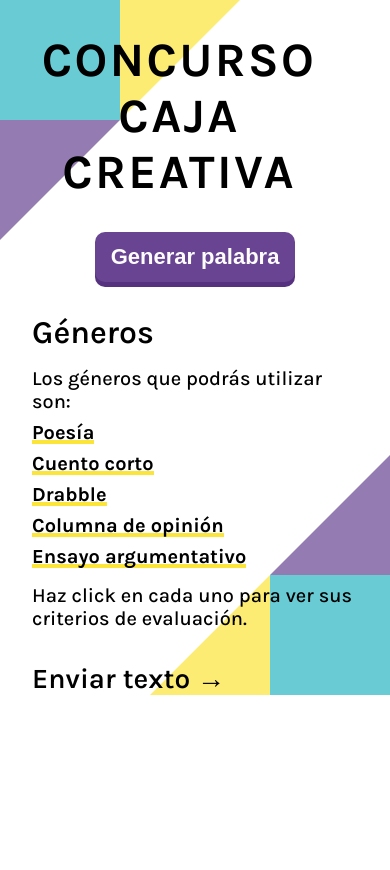
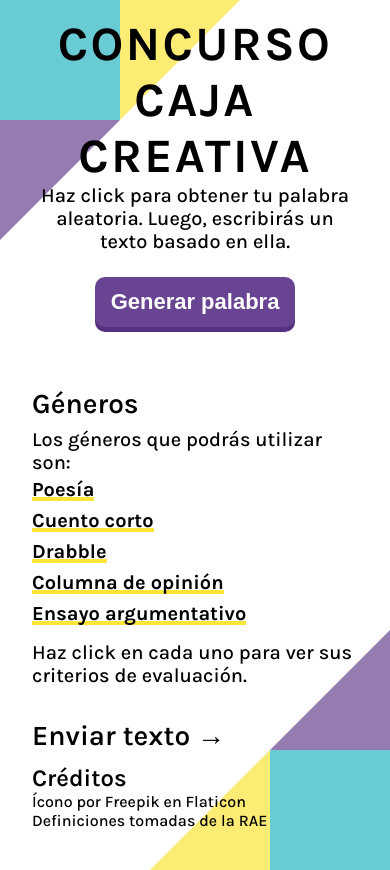
Before and after one commit to marcelaortegaaa/eco, a Next.js app: page / in a window 390 px wide. Before the commit the page ends 844 px from the top, so only its background shows below. Built offline with nearby package versions, Linux system fonts and the light colour scheme.

Commit message:
Responsive design

```diff
--- a/pages/index.js
+++ b/pages/index.js
@@ -2,7 +2,6 @@ import styles from '../styles/Home.module.css'
 
 import definitions from '../data/definitions'
 import { useState } from 'react'
-/* import Treasure from '../assets/Treasure.svg' */
 import Background from '../assets/Background.svg'
 
 export const getStaticProps = async () => {
@@ -34,8 +33,8 @@ export default function Home(props) {
             <div className={styles.title}>
                 <h1>Concurso Caja Creativa</h1>
                 {/* <Treasure className={styles.tiny} /> */}
-                {/* CHEST ICON - Icons made by <a href="https://www.flaticon.com/authors/freepik" title="Freepik">Freepik</a> from <a href="https://www.flaticon.com/" title="Flaticon">www.flaticon.com</a> */}
             </div>
+            <p className={styles.subtitle}>Haz click para obtener tu palabra aleatoria. Luego, escribirás un texto basado en ella.</p>
 
             <main className={styles.main}>
                 <section className={styles.wordColumn}>
@@ -50,7 +49,7 @@ export default function Home(props) {
                     <h2>Géneros</h2>
                     <p>Los géneros que podrás utilizar son:</p>
                     <div className={styles.genres}>
-                        <a href="https://drive.google.com/file/d/199ssJrOpnlSIVhl6Mmtv96atP7GpmW3m/view?usp=sharing" target="_blank">Poesía</a>
+                        <a href="">Poesía</a>
                         <a href="">Cuento corto</a>
                         <a href="">Drabble</a>
                         <a href="">Columna de opinión</a>
@@ -60,6 +59,13 @@ export default function Home(props) {
                     <div className={styles.form}>
                         <a href="https://docs.google.com/forms/d/e/1FAIpQLSfc4zlIXUA4ZgYXanoqynCWAf3EwmOKhAijHvkHwPluZEWz3Q/viewform" target="_blank">Enviar texto →</a>
                     </div>
+                    <div className={styles.credits}>
+                        <h2>Créditos</h2>
+                        <p>Ícono por Freepik en Flaticon
+                            <br />
+                        Definiciones tomadas de la RAE
+                        </p>
+                    </div>
                 </section>
             </main>
         </div>
--- a/styles/Home.module.css
+++ b/styles/Home.module.css
@@ -3,9 +3,20 @@
 }
 
 .container .title {
-  padding: 2rem 2rem;
+  padding: 1rem 2rem 0;
   display: flex;
   justify-content: center;
+}
+
+.container p {
+  font-size: 1.25rem;
+  font-weight: 500;
+  margin-bottom: 0.25rem;
+}
+
+.container .subtitle {
+  text-align: center;
+  margin: 0 2rem 2rem;
 }
 
 .container h1 {
@@ -20,8 +31,8 @@
 .main {
   display: grid;
   grid-template-columns: 1fr 1px 1fr;
-  gap: 3rem;
-  padding: 0 9rem;
+  gap: 2rem;
+  padding: 0 6rem;
   align-items: center;
 }
 
@@ -34,18 +45,13 @@
 
 .main h2 {
   font-weight: 600;
-  font-size: 2rem;
-  margin-bottom: 1rem;
+  font-size: 1.75rem;
+  margin-bottom: 0.5rem;
 }
 
 .main section {
   height: 100%;
-}
-
-.main section p {
-  font-size: 1.25rem;
-  font-weight: 500;
-  margin-bottom: 0.5rem;
+  padding-top: 0.25rem;
 }
 
 .main .wordColumn {
@@ -79,7 +85,7 @@
 
 .main .wordColumn button:active {
   box-shadow: 0px 0px #553180;
-  margin: 0.25rem 0 2.75rem;
+  margin: 0.25rem 0 2.5rem;
 }
 
 .main .wordColumn button:focus {
@@ -114,7 +120,7 @@
 }
 
 .main .form {
-  margin-top: 2rem;
+  margin: 2rem 0 0.75rem;
 }
 
 .main .form a {
@@ -122,18 +128,13 @@
   font-size: 1.75rem;
 }
 
-@media screen and (max-width: 768px) {
-  .main {
-    display: grid;
-    grid-template-columns: 1fr;
-    gap: 0;
-    padding: 0 2rem;
-    align-items: center;
-  }
+.main .credits h2 {
+  font-size: 1.5rem;
+  margin-bottom: 0;
+}
 
-  .main .divider {
-    display: none;
-  }
+.main .credits p {
+  font-size: 1rem;
 }
 
 .tiny{
@@ -157,3 +158,25 @@
   width: 20px;
   height: 20px;
 }
+
+@media screen and (max-width: 768px) {
+  .main {
+    display: grid;
+    grid-template-columns: 1fr;
+    gap: 0;
+    padding: 0 2rem;
+    align-items: center;
+  }
+
+  .main .divider {
+    display: none;
+  }
+
+  .container h1 {
+    margin-right: 0;
+  }
+
+  .main section {
+    margin-bottom: 1.5rem;
+  }
+}
--- a/styles/globals.css
+++ b/styles/globals.css
@@ -11,6 +11,12 @@ body {
   height: 100%;
   font-size: 16px;
   font-family: 'Karla', sans-serif, -apple-system;
+}
+
+@media screen and (max-width: 768px) {
+  body {
+    height: max-content;
+  }
 }
 
 #__next, .Home_container__1EcsU {
```
Also changed, not shown: assets/treasure.svg (deleted).
